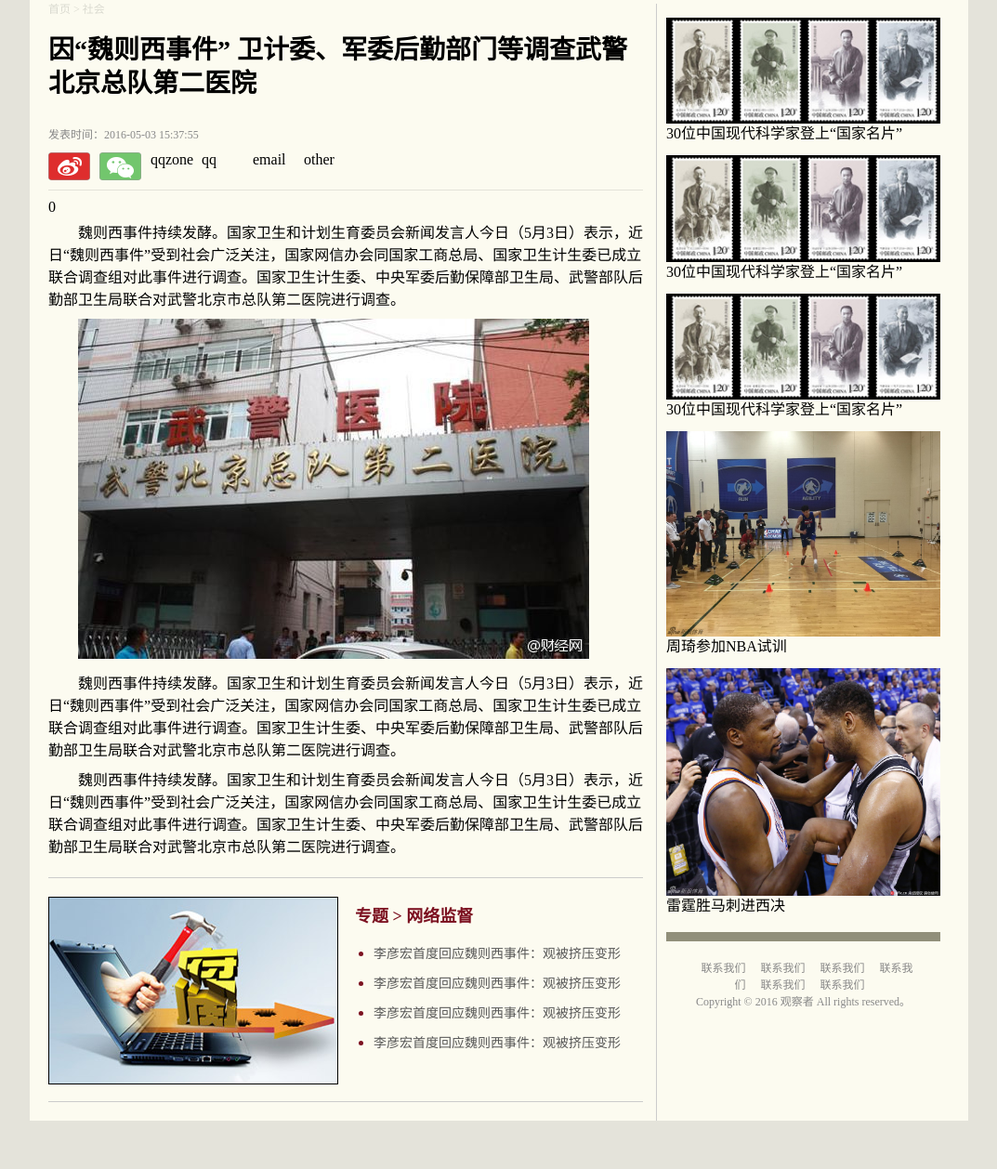
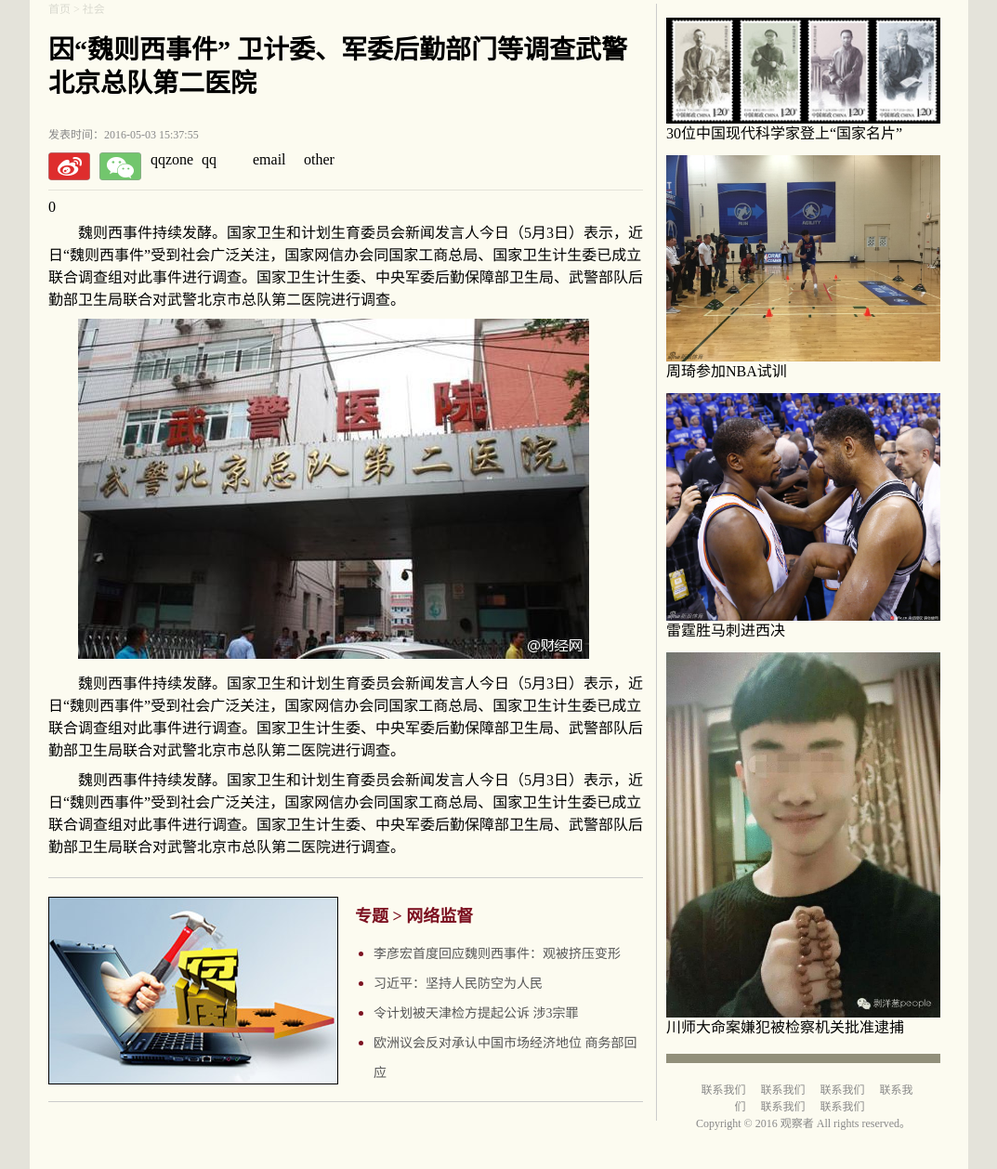
Before and after one commit to hekang1010/hekang1010.github.io, a plain HTML site: page 期中/index.html in a window 1280 px wide. Shown: the part 158-1416 px from the top of the page at 93% size, without its empty margins (103-1176 px from the left). Before the commit the page ends 1364 px from the top, so only its background shows below. Drawn offline with Linux system fonts and the light colour scheme; a script that the page names is missing.

Commit message:
观察者

```diff
--- a/期中/index.html
+++ b/期中/index.html
@@ -71,9 +71,9 @@
                         <p class="topic-nav">专题 > 网络监督</p>
                         <ul>
                             <li><a href="http://www.guancha.cn/wangluofanfu">李彦宏首度回应魏则西事件：观被挤压变形</a></li>
-                            <li><a href="http://www.guancha.cn/wangluofanfu">李彦宏首度回应魏则西事件：观被挤压变形</a></li>
-                            <li><a href="http://www.guancha.cn/wangluofanfu">李彦宏首度回应魏则西事件：观被挤压变形</a></li>
-                            <li><a href="http://www.guancha.cn/wangluofanfu">李彦宏首度回应魏则西事件：观被挤压变形</a></li>
+                            <li><a href="http://news.sina.com.cn/c/nd/2016-05-13/doc-ifxsenvm0387178.shtml">习近平：坚持人民防空为人民</a></li>
+                            <li><a href="http://news.sina.com.cn/c/nd/2016-05-13/doc-ifxsenvn7136932.shtml">令计划被天津检方提起公诉 涉3宗罪</a></li>
+                            <li><a href="http://news.sina.com.cn/2016-05-13/doc-ifxsenvm0382212.shtml">欧洲议会反对承认中国市场经济地位 商务部回应</a></li>
                         </ul>
                     </div>
                 </div>
@@ -99,16 +99,12 @@
             <div class="aside">
                 <div class="recommend"><img src="img/0418.jpg" width="295" alt="科学家">
                     <h3>30位中国现代科学家登上“国家名片”</h3>
-                </div>
-                <div class="recommend"><img src="img/0418.jpg" width="295" alt="科学家">
-                    <h3>30位中国现代科学家登上“国家名片”</h3>
-                </div>
-                <div class="recommend"><img src="img/0418.jpg" width="295" alt="科学家">
-                    <h3>30位中国现代科学家登上“国家名片”</h3>
                  <div class="recommend"><img src="img/222.jpg" width="295" alt="周琦"
                     <h3>周琦参加NBA试训</h3>
                  <div class="recommend"><img src="img/123.jpg" width="295" alt="雷霆"
                     <h3>雷霆胜马刺进西决</h3>
+                  <div class="recommend"><img src="img/111.jpg" width="295" alt="川师"
+                    <h3>川师大命案嫌犯被检察机关批准逮捕</h3>
                 </div>
             </div>
             <!-- <h1>dddddd</h1> -->
```
Also changed, not shown: 期中/img/111.jpg (added).
